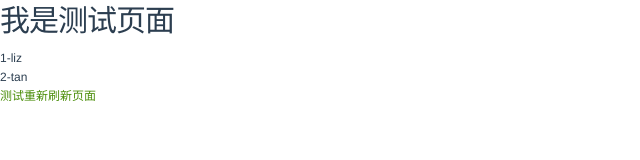
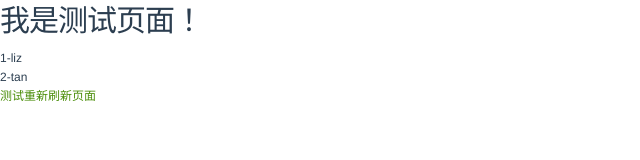
Before and after one commit to lizhou828/vuejs_money_note, a Vue app: page /#/test in a window 1280 px wide. Shown: the top 160 px of the page, without its empty margins (0-640 px from the left). Built offline with nearby package versions, Linux system fonts and the light colour scheme.

Commit message:
备份1.0.0版本(对应后端的2.0.0的接口)

```diff
--- a/src/components/test.vue
+++ b/src/components/test.vue
@@ -1,6 +1,6 @@
 <template>
     <div>
-      <h1>我是测试页面</h1>
+      <h1>我是测试页面！</h1>
       <ul>
         <li v-for="user in users">
           {{user.id}}-{{user.userName}}
```
